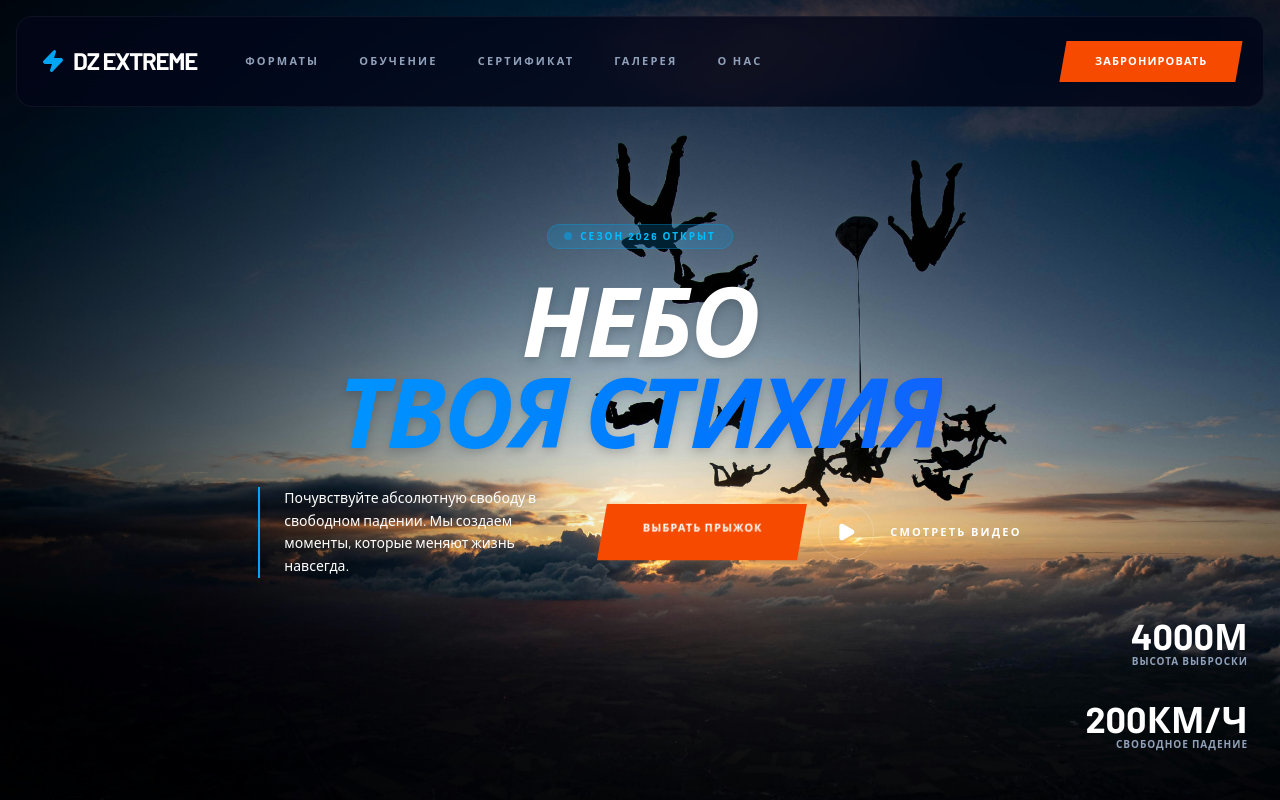
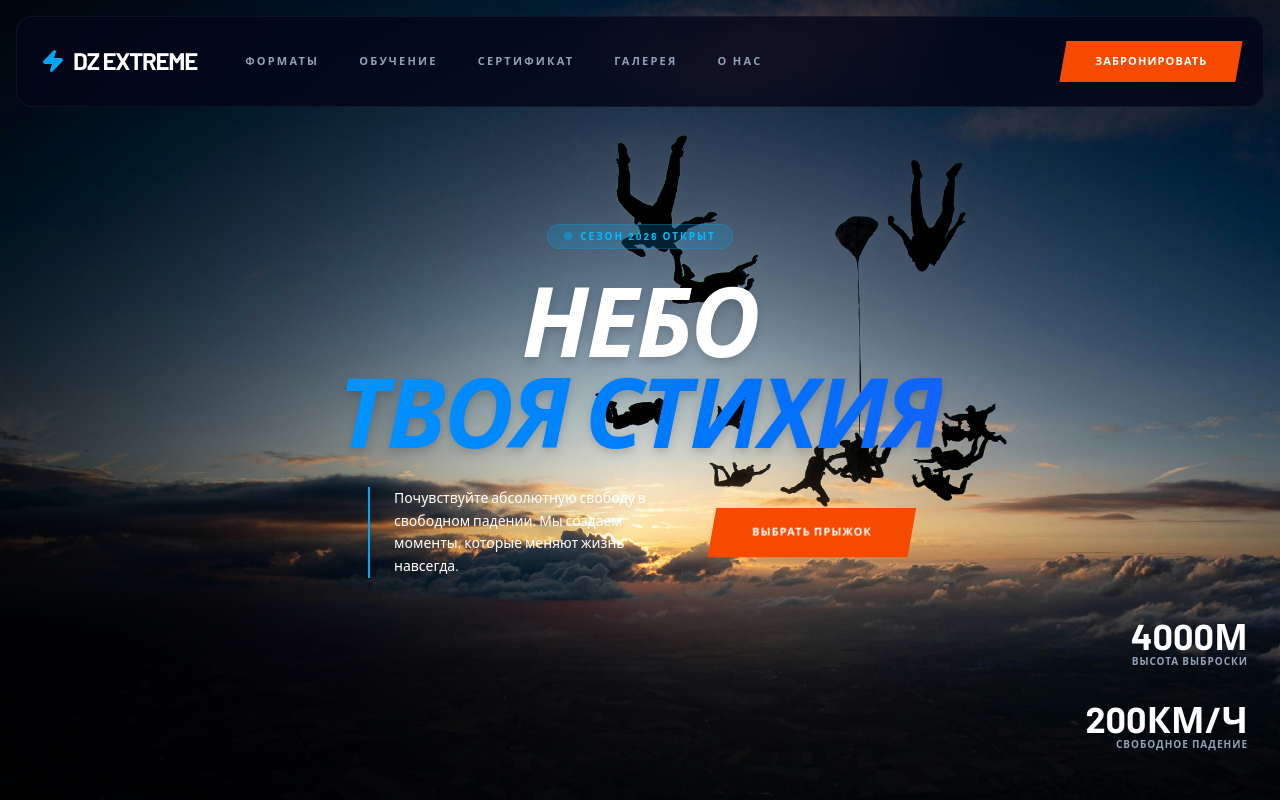
Before and after one commit to smolyakov26/Nebo, a Vue app: page / in a window 1280 px wide. Shown: the top 800 px of the page. Built offline with nearby package versions, Linux system fonts and the light colour scheme; no server answers; a web font is replaced by a local one.

Commit message:
feat: remove secondary CTA button from hero section

```diff
--- a/src/components/Hero.vue
+++ b/src/components/Hero.vue
@@ -69,19 +69,6 @@ const handleImageError = () => {
             >
               <span class="inline-block skew-x-[10deg]">{{ heroContent.primaryCta }}</span>
             </a>
-            <button
-              class="group flex items-center gap-4 text-white cursor-pointer focus-visible:outline-none focus-visible:ring-2 focus-visible:ring-sky-500 focus-visible:ring-offset-2 focus-visible:ring-offset-slate-950 rounded-full"
-            >
-              <div
-                class="w-14 h-14 rounded-full border border-white/20 flex items-center justify-center group-hover:bg-white group-hover:text-slate-900 transition-all"
-                aria-hidden="true"
-              >
-                <Play class="w-5 h-5 fill-current" />
-              </div>
-              <span class="text-[11px] font-bold uppercase tracking-[0.2em]">{{
-                heroContent.secondaryCta
-              }}</span>
-            </button>
           </div>
         </div>
       </div>
```
